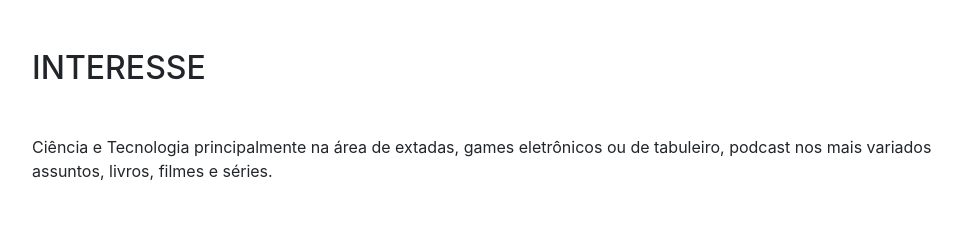
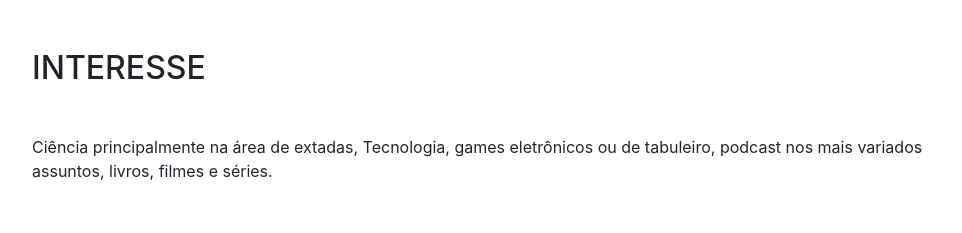
Before and after one commit to Crist0pher/Cristopher.github.io, a website with bundled scripts: page index.html in a window 1280 px wide. Shown: the part 3480-3713 px from the top of the page, without its empty margins (288-1250 px from the left). Built offline with nearby package versions, Linux system fonts and the light colour scheme; a web font is replaced by a local one.

Commit message:
Ajuste no texto de intereses.

```diff
--- a/index.html
+++ b/index.html
@@ -193,7 +193,7 @@
       <section class="resume-section p-3 p-lg-5 d-flex flex-column" id="interests">
         <div class="my-auto">
           <h2 class="mb-5">Interesse</h2>
-          <p>Ciência e Tecnologia principalmente na área de extadas, games eletrônicos ou de tabuleiro, podcast nos mais variados assuntos, livros, filmes e séries. </p>
+          <p>Ciência principalmente na área de extadas, Tecnologia, games eletrônicos ou de tabuleiro, podcast nos mais variados assuntos, livros, filmes e séries. </p>
 
         </div>
       </section>
```
